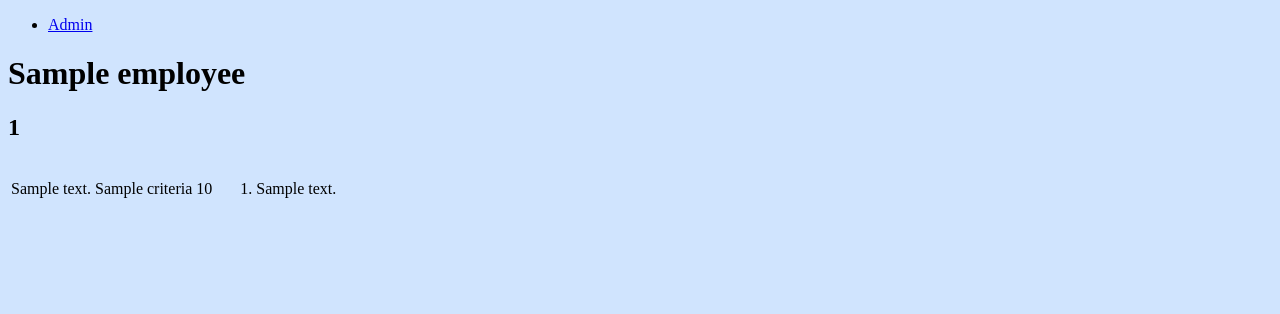
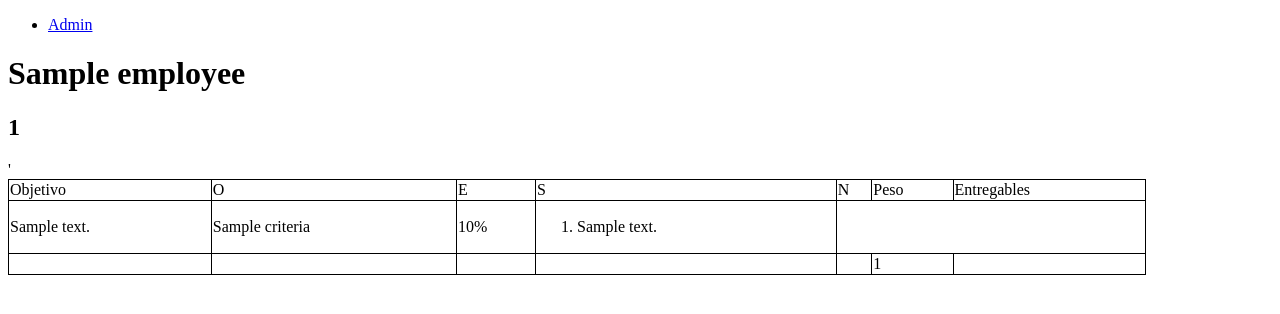
Before and after one commit to luiscberrocal/rango_tutorial, a Django app: template templates/goalmatrix/employee.html in a window 1280 px wide. Shown: the top 314 px of the page. Run offline with Django 3.2, Linux system fonts and the light colour scheme; the template is opened without the code that fills it: most values are stand-ins (such as "Sample title", 1, 10 or a date in 2020); parts of the project's set-up code (start-up, migrations or seed data) failed here and were passed over.

Commit message:
Changes to display the table wwith border and other css changes. Issue wiht Employee.total_assignment it is not working.

```diff
--- a/goalmatrix/views.py
+++ b/goalmatrix/views.py
@@ -8,7 +8,7 @@ from django.template.context import RequestContext
 def showassignments(request, company_id):
     employee = Employee.objects.get(company_id=company_id)
     #print "******************     %s        ***************************" % (employee.id)
-
+    print "******************     %s        ***************************" % (employee.total_assignment)
     context = RequestContext(request)
 
     context_dict = {'employee': employee}
--- a/static/css/base.css
+++ b/static/css/base.css
@@ -2,4 +2,4 @@ body
 {
 background-color:#d0e4fe;
 }
-.msg { color: green; }
+.msg { color: green;}
--- /dev/null
+++ b/static/css/goalmatrix.css
@@ -0,0 +1,19 @@
+body
+{
+background-color:white;
+}
+
+table#matrix{
+	width: 90%;
+	border: 1px solid black;
+	border-collapse:collapse;
+}
+table#matrix > tbody > tr > td{
+	border: 1px solid black;
+}
+table#matrix > thead > tr > td{
+	border: 1px solid black;
+}
+.goal {
+	vertical-align:text-top;
+}
--- a/templates/goalmatrix/base.html
+++ b/templates/goalmatrix/base.html
@@ -5,7 +5,7 @@
 <head>
 	<meta http-equiv="Content-Type" content="text/html; charset=utf-8">
 	<title>{% block title %}My amazing site{% endblock %}</title>
-	<link rel="stylesheet" href="{% static "css/base.css" %}" /> <!-- CSS -->
+	<link rel="stylesheet" href="{% static "css/goalmatrix.css" %}" /> <!-- CSS -->
 	<script src="{% static "js/jquery-1.10.2.min.js" %}"></script> <!-- JavaScript -->
 	<meta name="generator" content="TextMate http://macromates.com/">
 	<meta name="author" content="Luis C. Berrocal">
--- a/templates/goalmatrix/employee.html
+++ b/templates/goalmatrix/employee.html
@@ -5,22 +5,43 @@
 {% block content %}
 	<h1>{{ employee }}</h1>
 	<h2>{{ employee.company_id }}</h2>
-	<table>
+	<table id="matrix">
+		'<thead>
+			<tr>
+				<td>Objetivo</td>
+				<td>O</td>
+				<td>E</td>
+				<td>S</td>
+				<td>N</td>
+				<td>Peso</td>
+				<td>Entregables</td>
+			</tr>
+		</thead>
 	{% for assignment in employee.assignment_set.all %}
-		<tr>
-			<td>{{ assignment.goal.description}}</td>
+		<tr class="goal">
+			<td class="goal-description">{{ assignment.goal.description}}</td>
 			{% for criteria in assignment.goal.acceptancecriteria_set.all%}
-			<td>{{ criteria }}</td>
+			<td class="goal-criteria">{{ criteria }}</td>
 			{% endfor%}
-			<td>{{ assignment.weight}}</td>
-			<td>
+			<td class="goal-weight">{{ assignment.weight}}%</td>
+			<td class="goal-deliverable">
 				<ol>
 					{% for deliverable in assignment.goal.deliverable_set.all %}
 					<li>{{ deliverable.description }}</li>
 					{% endfor %}
 				</ol>
 			</td>
-		<tr>
+		</tr>
 	{% endfor %}
+	<tr>
+		<td>&nbsp;</td>
+		<td>&nbsp;</td>
+		<td>&nbsp;</td>
+		<td>&nbsp;</td>
+		<td>&nbsp;</td>
+		<td>{{ employee.total_assignment }}</td>
+		<td>&nbsp;</td>
+	</tr>
+
 	</table>
 {% endblock %}
```
Also changed, not shown: goalmatrix/models.py (+14 -14 lines).
